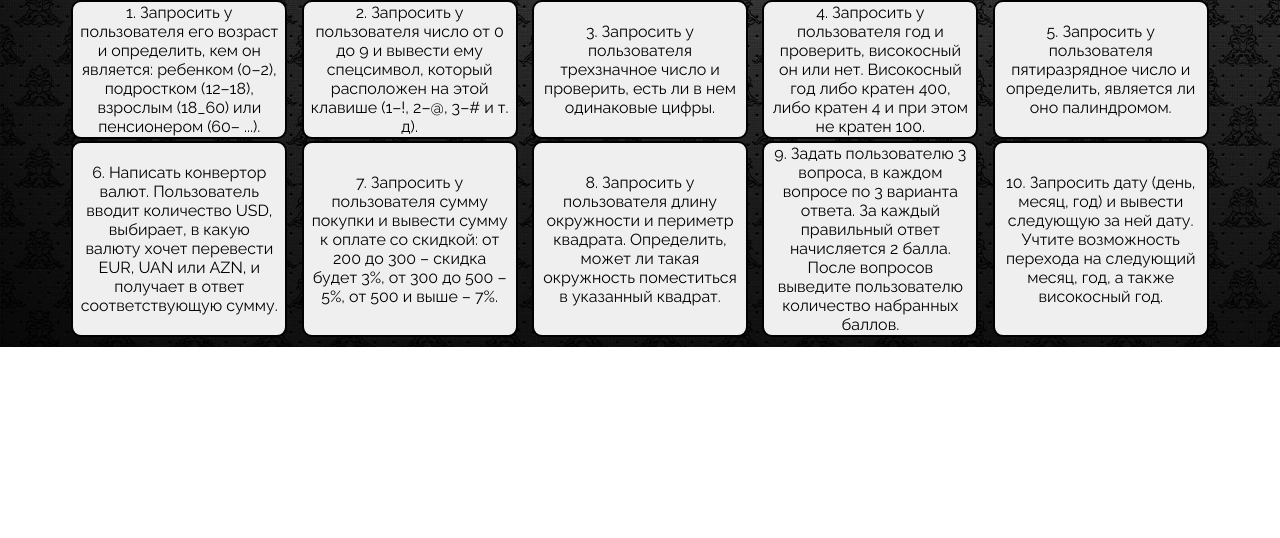
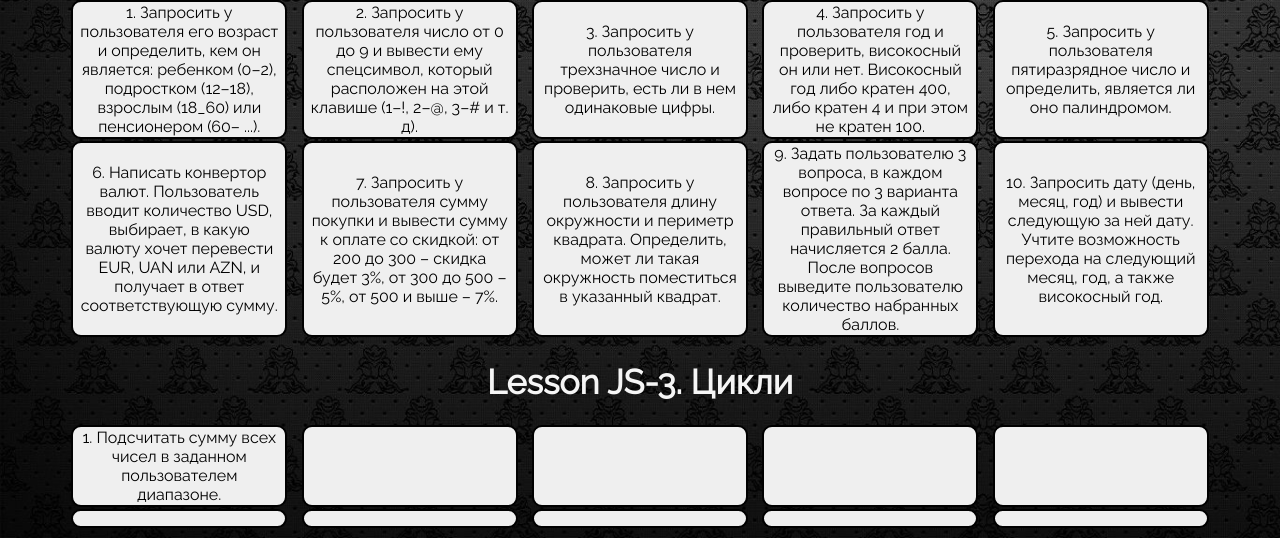
Before and after one commit to Juliet-Manoilo/JS, a website built with Parcel: page index.html in a window 1280 px wide. Shown: the part 585-1123 px from the top of the page. Before the commit the page ends 932 px from the top, so only its background shows below. Built offline with nearby package versions, Linux system fonts and the light colour scheme.

Commit message:
:tada: new homework started

```diff
--- a/index.html
+++ b/index.html
@@ -14,6 +14,7 @@
       <div class="header__nav-panel">
         <a href="#block1" class="header__nav-link">Основы JavaScript</a
         ><a href="#block2" class="header__nav-link">Типи даних та оператори</a>
+        <a href="#block3" class="header__nav-link">Цикли</a>
       </div>
     </header>
     <div class="block1" id="block1">
@@ -159,7 +160,43 @@
         </li>
       </ul>
     </div>
-
+    <div class="block1" id="block3">
+      <h1 class="block1__title">Lesson JS-3. Цикли</h1>
+      <ul class="block1__list">
+        <li class="block1__item-task">
+          <button id="task21">
+            1. Подсчитать сумму всех чисел в заданном пользователем диапазоне.
+          </button>
+        </li>
+        <li class="block1__item-task">
+          <button id=""></button>
+        </li>
+        <li class="block1__item-task">
+          <button id=""></button>
+        </li>
+        <li class="block1__item-task">
+          <button id=""></button>
+        </li>
+        <li class="block1__item-task">
+          <button id=""></button>
+        </li>
+        <li class="block1__item-task">
+          <button id=""></button>
+        </li>
+        <li class="block1__item-task">
+          <button id=""></button>
+        </li>
+        <li class="block1__item-task">
+          <button id=""></button>
+        </li>
+        <li class="block1__item-task">
+          <button id=""></button>
+        </li>
+        <li class="block1__item-task">
+          <button id=""></button>
+        </li>
+      </ul>
+    </div>
     <script src="./index.js"></script>
   </body>
 </html>
```
Also changed, not shown: dist/index.html.
